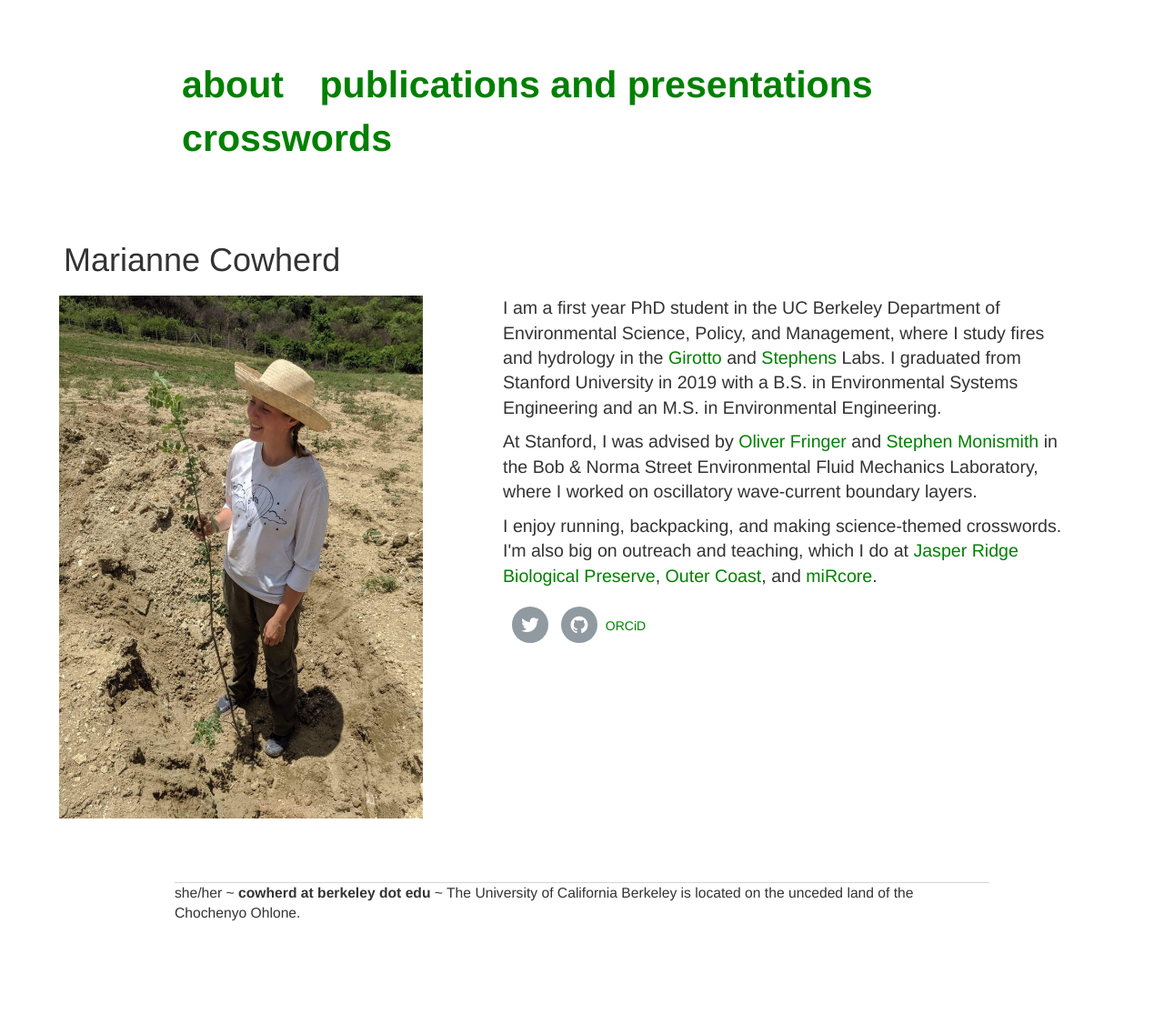
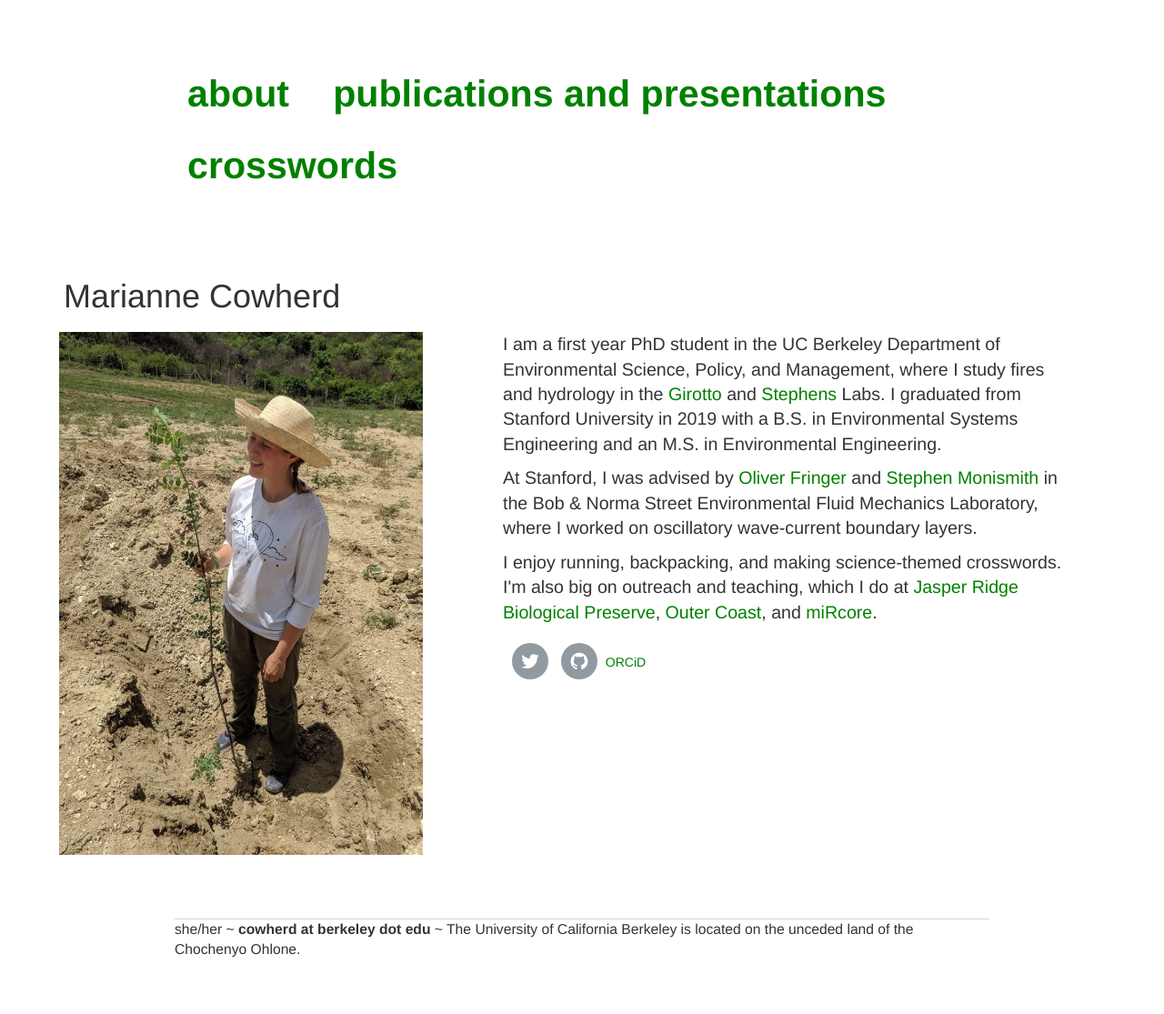
Before and after one commit to mariannecowherd/mariannecowherd.github.io, a Jekyll site: the page built from index.html, in a window 1280 px wide. Shown: the whole page at 91% size. Built offline with Jekyll 4.4.1, drawn with Linux system fonts in a browser that asks for light colours; nearby versions of some CDN libraries; before the commit the page ends 1075 px from its top, so only the background shows below that.

Commit message:
Update main.css

```diff
--- a/css/main.css
+++ b/css/main.css
@@ -48,9 +48,9 @@ nav ul, footer ul {
     font-weight: bold;
 }
 nav ul li, footer ul li {
-    display: inline;
+    display: inline-block;
     margin-right: 20px;
-padding: 4px;
+padding: 10px;
 font-size: 1.4em;
 }
 a {
```
